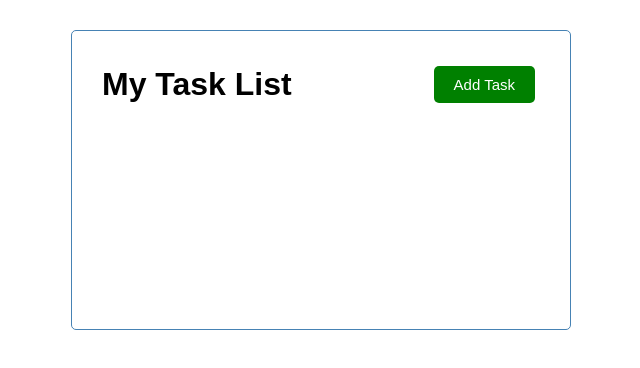
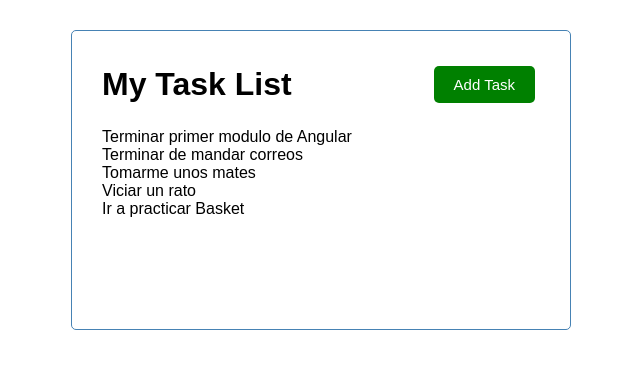
Before and after one commit to groialeonardo/task-list, an Angular app: page / in a window 1280 px wide. Shown: the top 368 px of the page, without its empty margins (319-959 px from the left). Built offline with nearby package versions, Linux system fonts and the light colour scheme.

Commit message:
Se generó el componente task

```diff
--- a/src/app/app.component.html
+++ b/src/app/app.component.html
@@ -2,4 +2,6 @@
 
   <app-header></app-header>
 
+  <app-tasks></app-tasks>
+
 </div>
--- a/src/app/app.module.ts
+++ b/src/app/app.module.ts
@@ -4,12 +4,14 @@ import { BrowserModule } from '@angular/platform-browser';
 import { AppComponent } from './app.component';
 import { HeaderComponent } from './components/header/header.component';
 import { ButtonComponent } from './components/button/button.component';
+import { TasksComponent } from './components/tasks/tasks.component';
 
 @NgModule({
   declarations: [
     AppComponent,
     HeaderComponent,
-    ButtonComponent
+    ButtonComponent,
+    TasksComponent
   ],
   imports: [
     BrowserModule
--- a/src/app/components/header/header.component.css
+++ b/src/app/components/header/header.component.css
@@ -2,5 +2,5 @@ header {
   display: flex;
   justify-content: space-between;
   align-items: center;
-  margin-bottom: 20 px;
+  margin-bottom: 20px;
 }
--- /dev/null
+++ b/src/app/components/tasks/tasks.component.html
@@ -0,0 +1,6 @@
+<p *ngFor="let task of tasks"
+>
+
+{{task.text}}
+
+</p>
--- /dev/null
+++ b/src/app/components/tasks/tasks.component.ts
@@ -0,0 +1,20 @@
+import { Component, OnInit } from '@angular/core';
+
+import { Task } from '../../Task';
+import { TASKS } from '../../mock-tasks';
+
+@Component({
+  selector: 'app-tasks',
+  templateUrl: './tasks.component.html',
+  styleUrls: ['./tasks.component.css']
+})
+export class TasksComponent implements OnInit {
+
+  tasks:Task[] = TASKS;
+
+  constructor() { }
+
+  ngOnInit(): void {
+  }
+
+}
--- a/src/app/mock-tasks.ts
+++ b/src/app/mock-tasks.ts
@@ -24,8 +24,8 @@ export const TASKS: Task[] = [
 
   {
     id:4,
-    text:"Tomarme unos mates",
-    day: "Agosto 21 a las 11:00 hs",
+    text:"Viciar un rato",
+    day: "Agosto 27 a las 21:00 hs",
     reminder: true
   },
 
```
Also changed, not shown: src/app/components/tasks/tasks.component.css (added), 1 other file (tests, documents, lock files or other folders).
